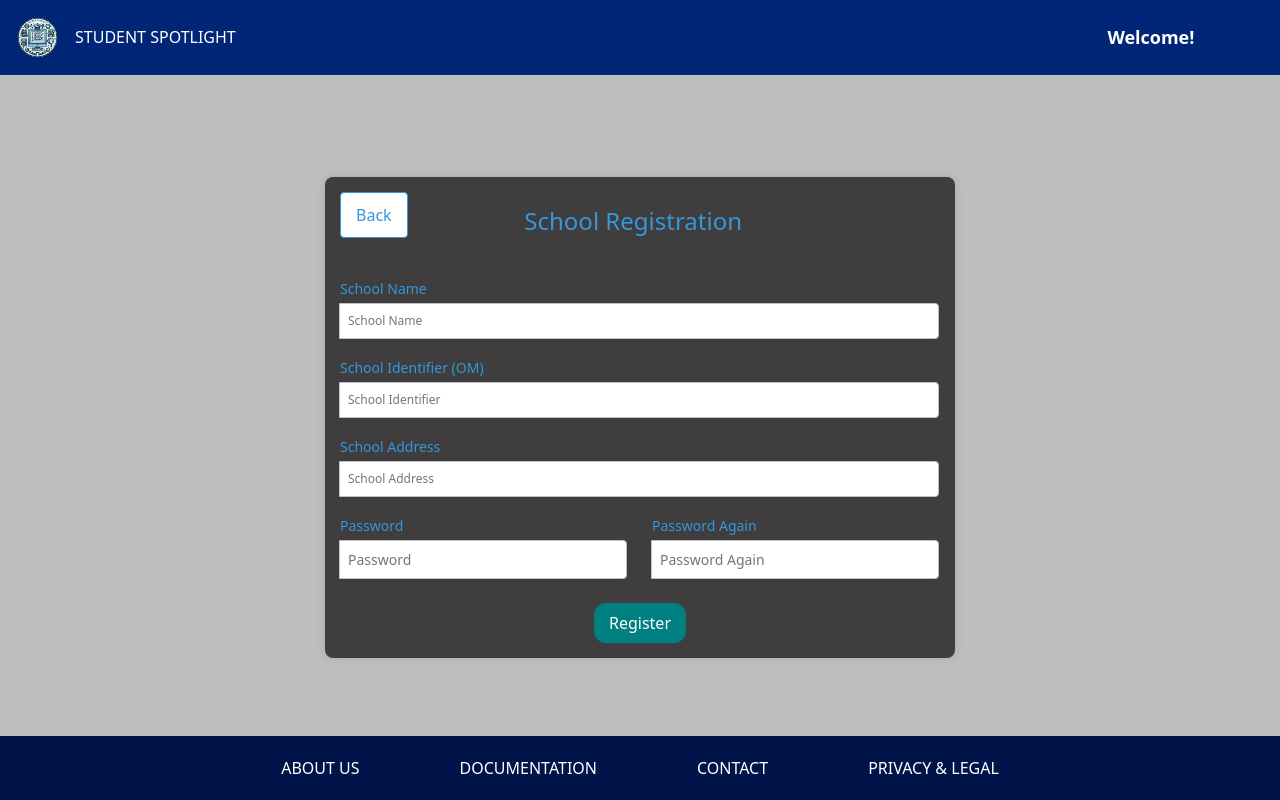
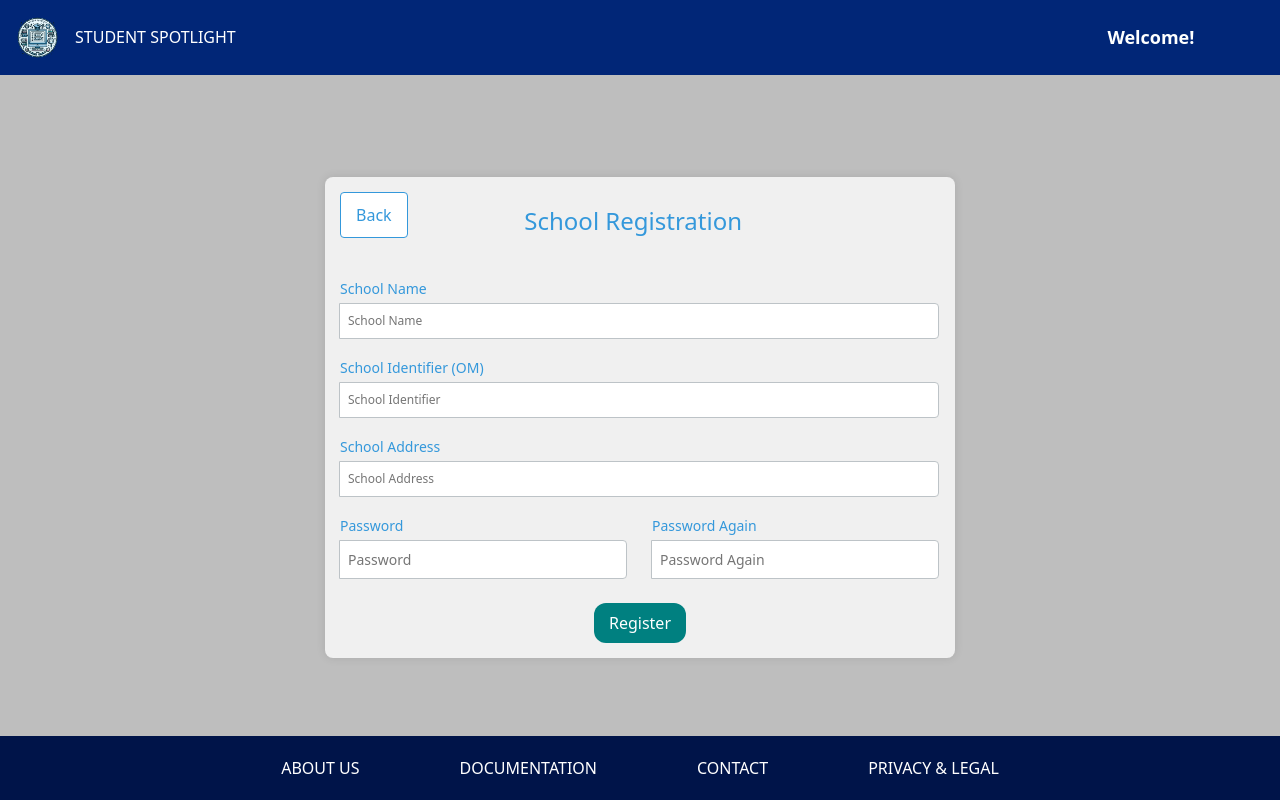
Before and after one commit to gl4s/StudentSpotlight, a React (Create React App) app in the folder client/: page /schoolregistration in a window 1280 px wide. Built offline with nearby package versions, Linux system fonts and the light colour scheme.

Commit message:
schoolreg default color changed

```diff
--- a/client/src/css/SchoolReg.css
+++ b/client/src/css/SchoolReg.css
@@ -17,7 +17,7 @@ body {
     align-items: center;
     padding: 15px;
     max-width: 700px;
-    background-color: #3f3d3d;
+    background-color: #f0f0f0;
     border-radius: 8px;
     box-shadow: 0 0 10px rgba(0, 0, 0, 0.1);
     margin-top: 70px;
```
